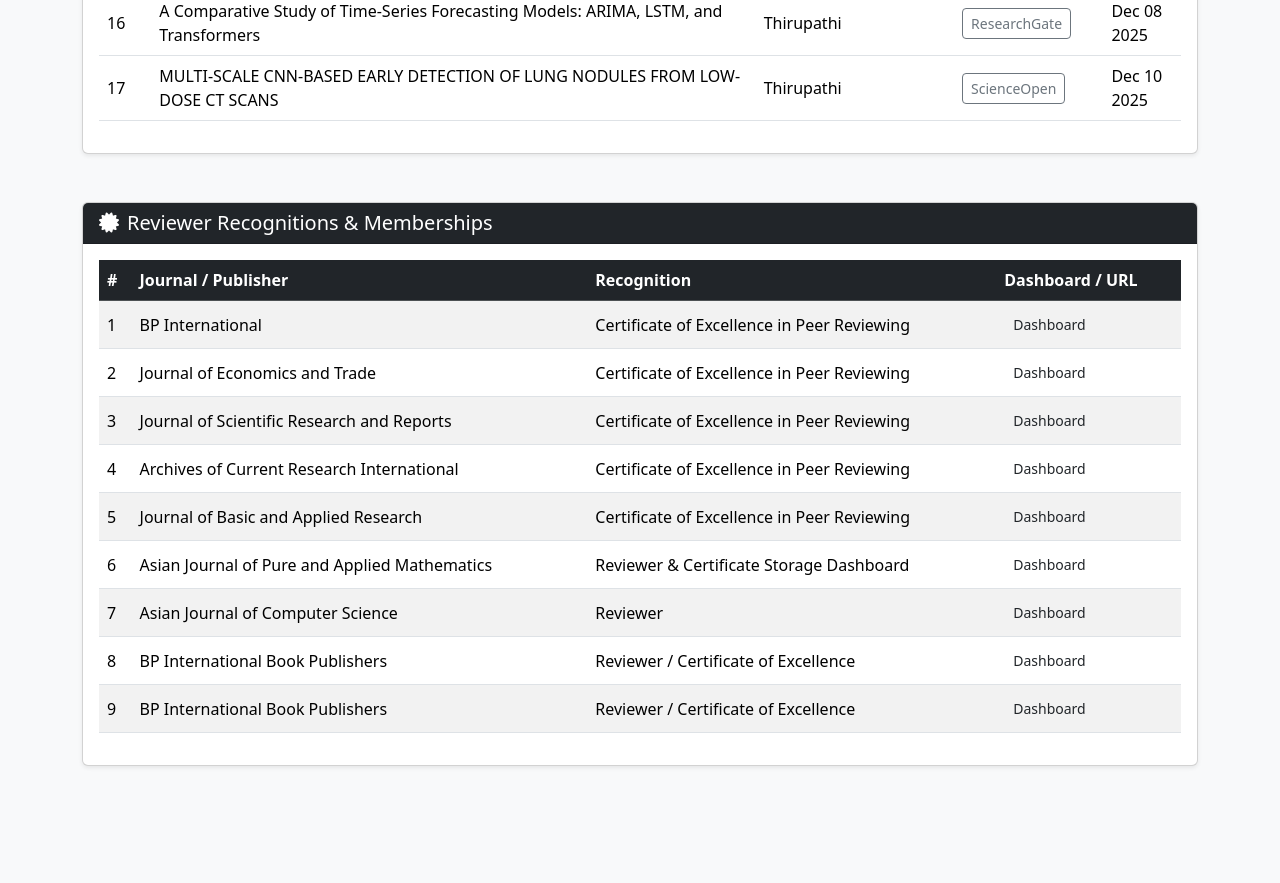
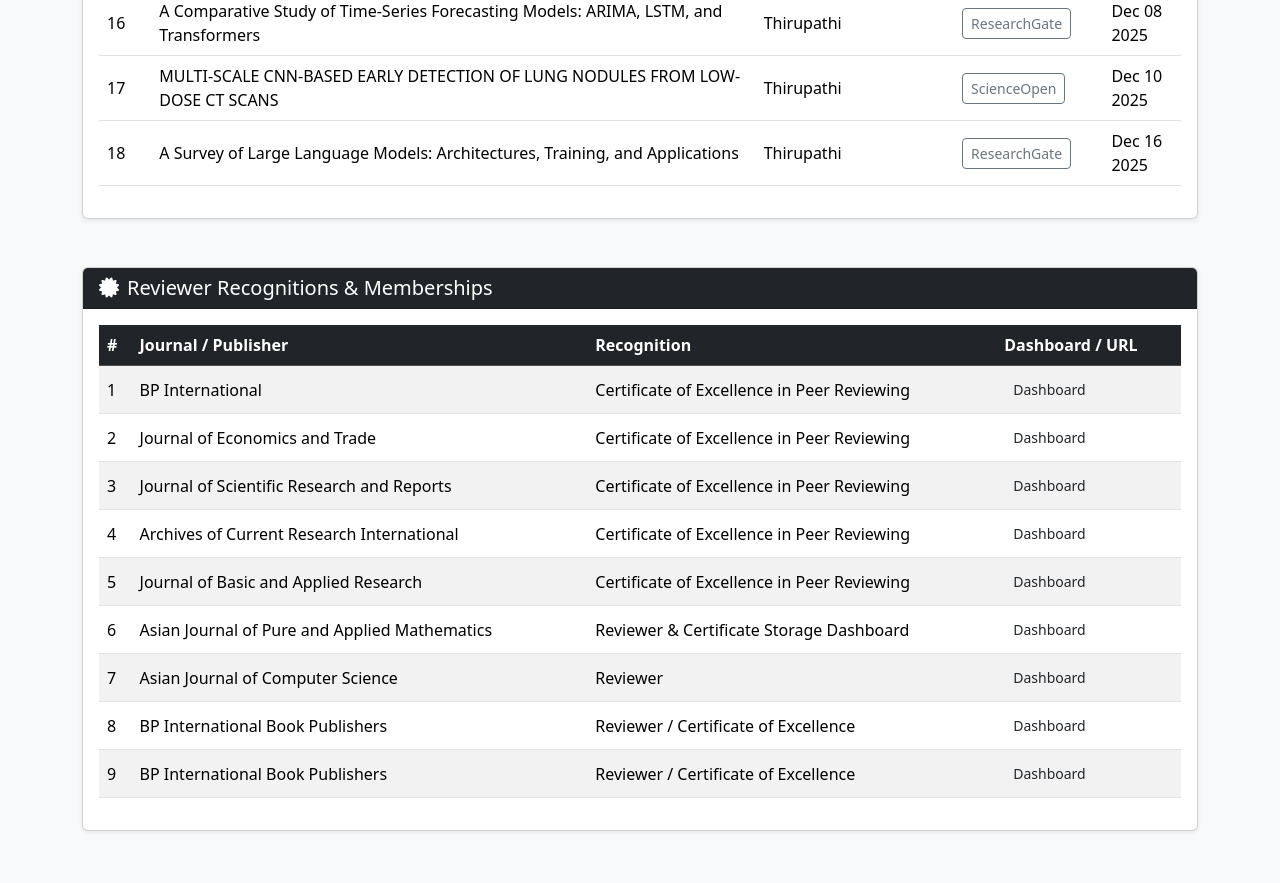
Before and after one commit to codingacharya/thirupathi, a plain HTML site: page index.html in a window 1280 px wide. Shown: the part 6440-7323 px from the top of the page. Drawn offline with nearby package versions, Linux system fonts and the light colour scheme.

Commit message:
Update index.html

```diff
--- a/index.html
+++ b/index.html
@@ -637,6 +637,7 @@
             <tr><td>15</td><td>Efficient Large Scale Image Classification: A Streamlit Framework Integrating Mixed Precision Training and Real Time Performance Visualization (Case Study)</td><td>Thirupathi</td><td><a href="https://doi.org/10.35543/indiarxiv.158" target="_blank" class="btn btn-sm btn-outline-secondary">IndiaRxiv</a></td><td>Nov 22 2025</td></tr>
             <tr><td>16</td><td>A Comparative Study of Time-Series Forecasting Models: ARIMA, LSTM, and Transformers</td><td>Thirupathi</td><td><a href="https://doi.org/10.13140/RG.2.2.30898.06084" target="_blank" class="btn btn-sm btn-outline-secondary">ResearchGate</a></td><td>Dec 08 2025</td></tr>
             <tr><td>17</td><td>MULTI-SCALE CNN-BASED EARLY DETECTION OF LUNG NODULES FROM LOW-DOSE CT SCANS</td></td><td>Thirupathi</td><td><a href="https://doi.org/10.14293/pr2199.002511.v1" target="_blank" class="btn btn-sm btn-outline-secondary">ScienceOpen</a></td><td>Dec 10 2025</td></tr>
+            <tr><td>18</td><td>A Survey of Large Language Models: Architectures, Training, and Applications</td></td><td>Thirupathi</td><td><a href="https://doi.org/10.13140/RG.2.2.27853.09444" target="_blank" class="btn btn-sm btn-outline-secondary">ResearchGate</a></td><td>Dec 16 2025</td></tr>
 
 
           </tbody>
```
